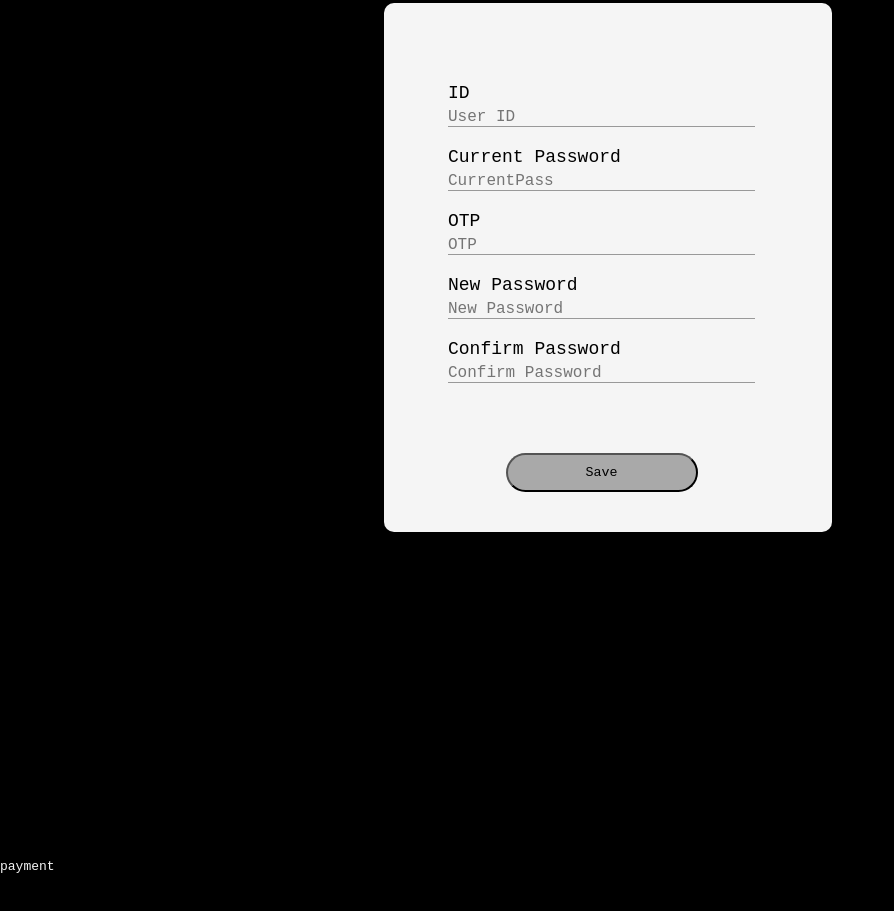
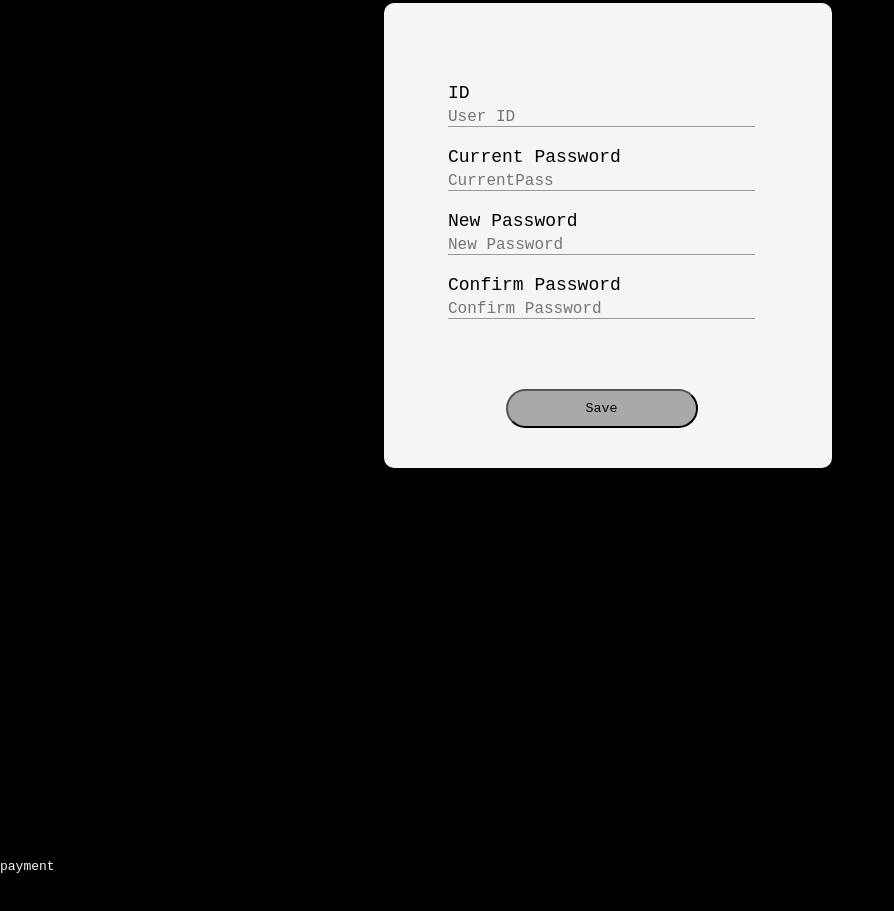
Before and after one commit to Krite-in/Project_SPACE, a plain HTML site: page dashboard.html in a window 1280 px wide. Shown: the part 1709-2620 px from the top of the page, without its empty margins (0-894 px from the left). Drawn offline with Linux system fonts and the light colour scheme.

Commit message:
Update dashboard.html
Removed OTP verification

```diff
--- a/dashboard.html
+++ b/dashboard.html
@@ -99,8 +99,6 @@
 					<input type="text" placeholder="User ID"><br>
 				<label for="pass">Current Password</label><br>
 					<input type="password" placeholder="CurrentPass"><br>
-				<label for="otp">OTP</label><br>
-					<input type="number" placeholder="OTP"><br>
 				<label for="newpass">New Password</label><br>
 					<input type="password" placeholder="New Password"><br>
 					<label for="confirmpass">Confirm Password</label><br>
```
